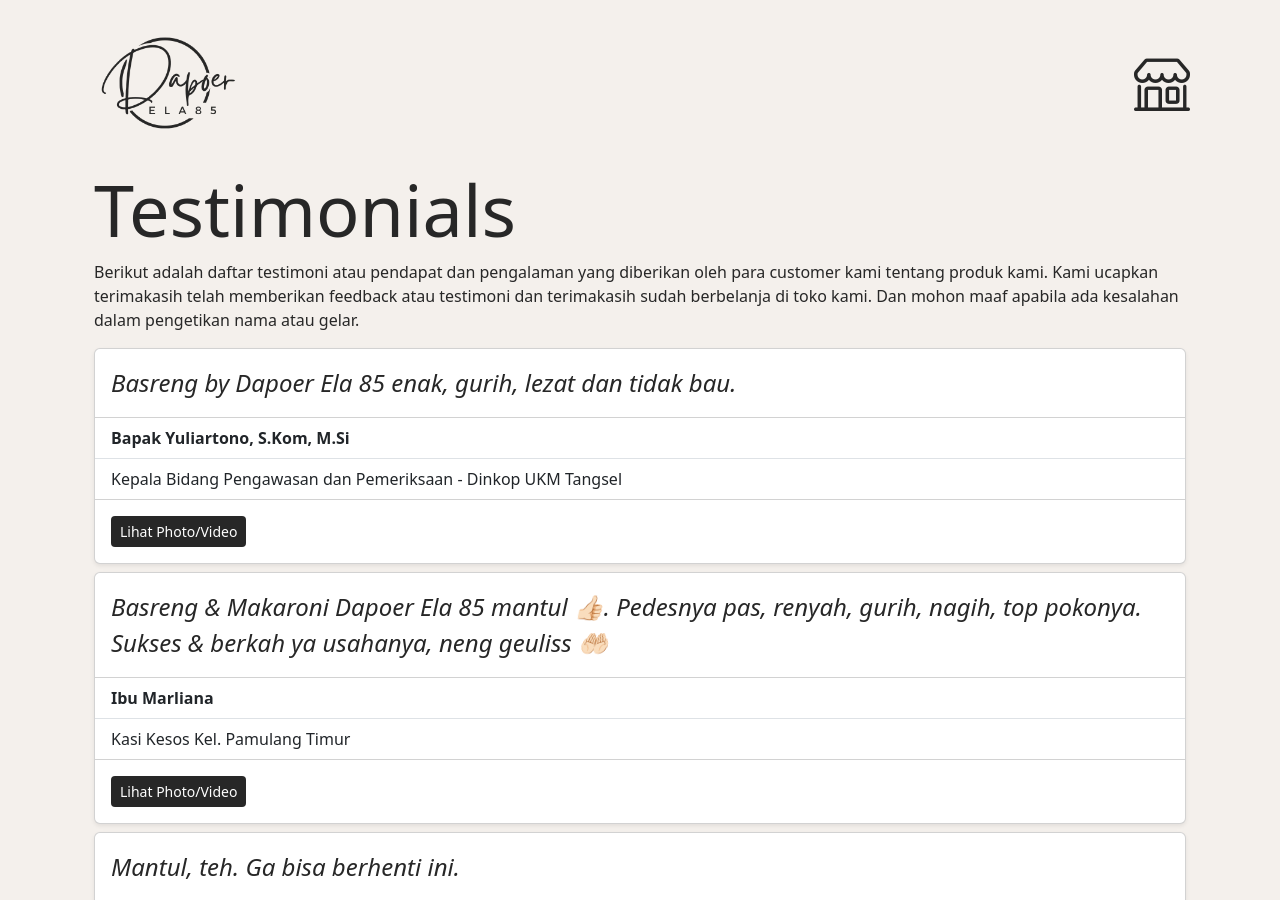
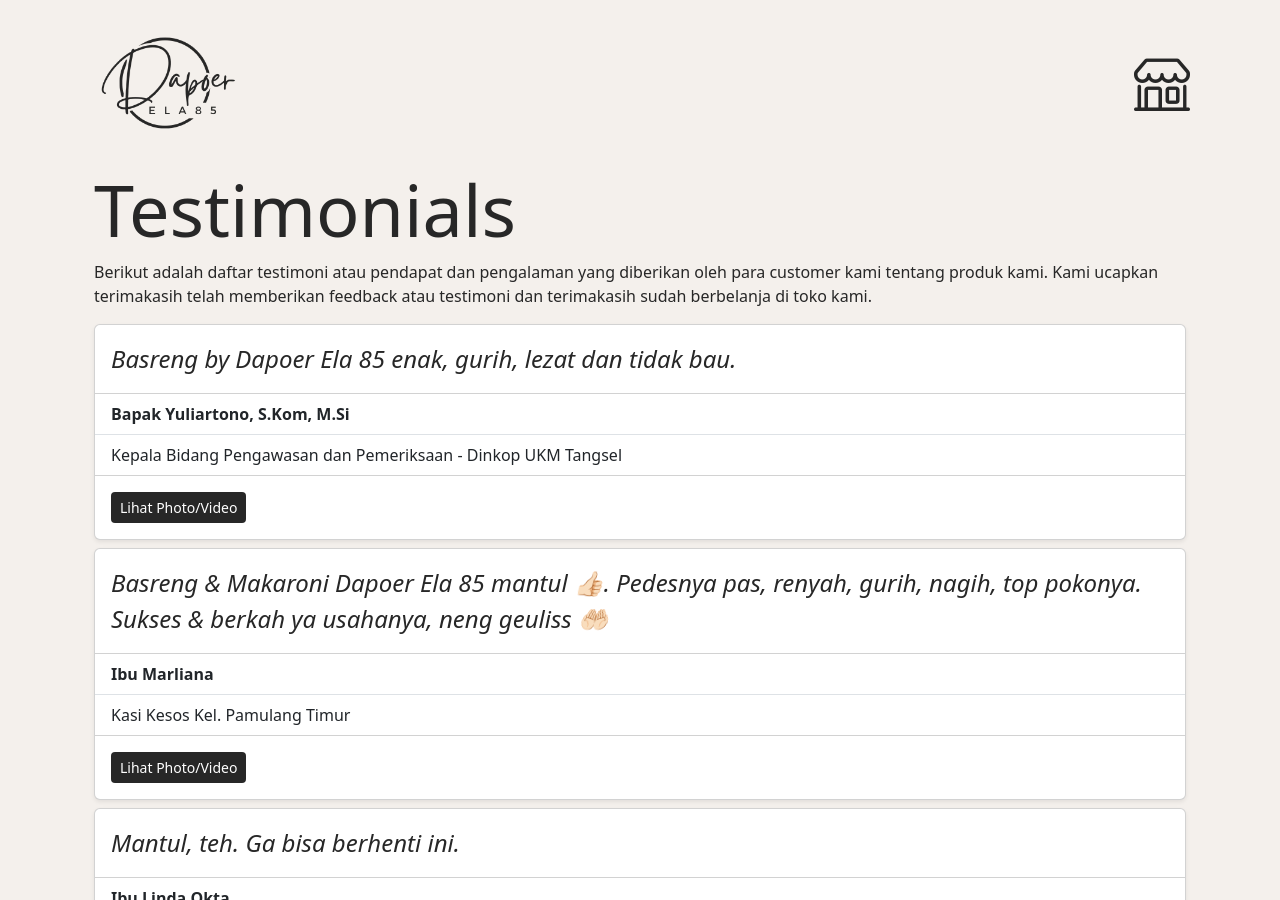
Before and after one commit to dapoerela85/dapoerela85.github.io, a Jekyll site: the page built from testimonials/index.html, in a window 1280 px wide and 900 px high. Built offline with Jekyll 4.4.1, drawn with Linux system fonts in a browser that asks for light colours; nearby versions of some CDN libraries; comment, search, counter and statistics services are not loaded; some of the changed text lies outside the part shown.

Commit message:
Update index.html

```diff
--- a/testimonials/index.html
+++ b/testimonials/index.html
@@ -3,7 +3,7 @@ layout: page
 title: Testimonials
 permalink: /testi/
 ---
-<p>Berikut adalah daftar testimoni atau pendapat dan pengalaman yang diberikan oleh para customer kami tentang produk kami. Kami ucapkan terimakasih telah memberikan feedback atau testimoni dan terimakasih sudah berbelanja di toko kami. Dan mohon maaf apabila ada kesalahan dalam pengetikan nama atau gelar.</p>
+<p>Berikut adalah daftar testimoni atau pendapat dan pengalaman yang diberikan oleh para customer kami tentang produk kami. Kami ucapkan terimakasih telah memberikan feedback atau testimoni dan terimakasih sudah berbelanja di toko kami.</p>
 {% for item in site.data.testimonials.testi %}
 <div class="card d-block w-100 h-100 mb-2 shadow-sm">
   <div class="card-body">
@@ -24,4 +24,6 @@ permalink: /testi/
   </div>
 </div>
 {% endfor %}
-<div class="mb-5"></div>
+<div class="mb-5">
+ <p>Mohon maaf dan maklum apabila ada kesalahan dalam pengetikan nama atau gelar.</p>
+</div>
```
